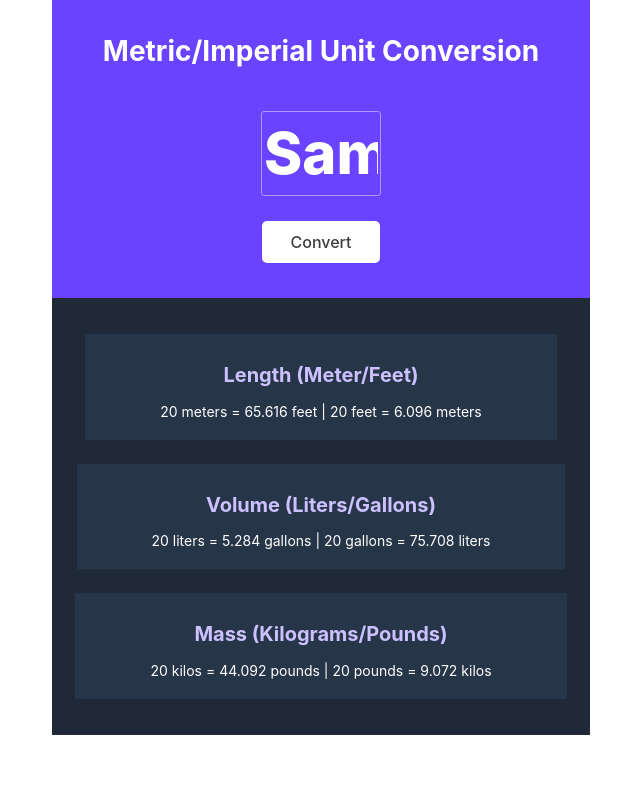
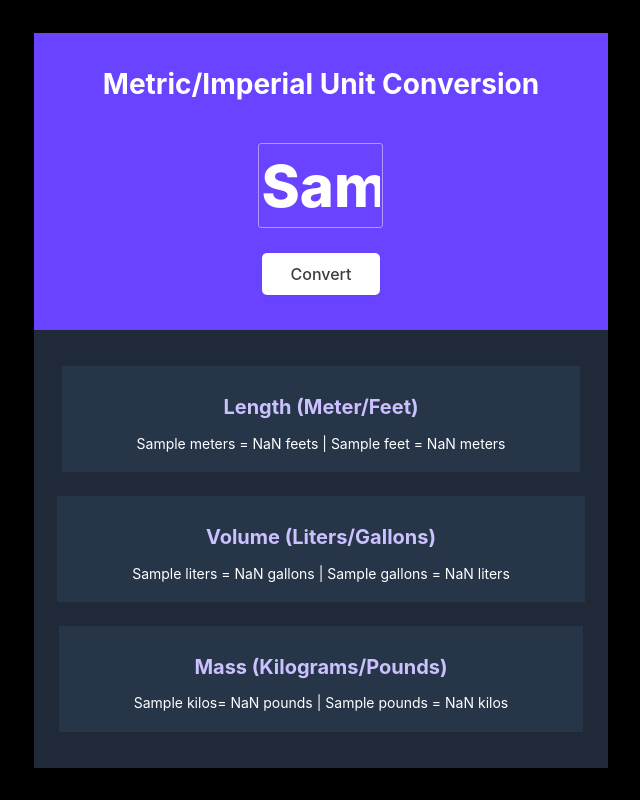
Before and after one commit to kumarmash/unit-converter, a website built with Vite: page index.html in a window 1280 px wide. Both pictures are taken after typing "Sample" into the empty fields and a click on the button "Convert". Shown: the whole page, without its empty margins (319-959 px from the left). Built offline with nearby package versions, Linux system fonts and the light colour scheme.

Commit message:
added finalized index.html, index.css, index.js

```diff
--- a/index.css
+++ b/index.css
@@ -1,17 +1,21 @@
 body {
   margin: 0;
+  max-height: 100vh;
   display: flex;
-    flex-direction: column;
   align-items: center;
   justify-content: center;
-    font-family: 'Inter';
+  font-family: "Inter";
   font-style: normal;
-    color: #FFFFFF    ;
-    min-width: 360px;
+  color: #ffffff;
+  /* min-width: 360px; */
+  background-color: black;
 }
+/* main {
+  margin: auto;
+} */
 
-.input-container{
-    background-color: #6943FF;
+.input-container {
+  background-color: #6943ff;
   display: flex;
   flex-direction: column;
   justify-content: center;
@@ -19,62 +23,64 @@ body {
   padding: 35px 50px;
 }
 
-h1{
-    color: #FFFFFF;
+h1 {
   font-size: 28px;
   margin-top: 0;
   text-align: center;
 }
 
 #input-el {
-    border: 1.5px solid #B295FF;
+  border: 1.5px solid #b295ff;
   border-radius: 3px;
-    background-color: #6943FF;
-    width: 120px;
+  background-color: #6943ff;
+  width: 125px;
   height: 85px;
-    color:   #FFFFFF;
   margin: 25px;
   font-size: 58px;
   font-weight: 800;
   text-align: center;
+  color: #ffffff;
 }
 
-#convert-btn{
-    color: #3D3D3D;
+#convert-btn {
+  color: #3d3d3d;
   font-weight: 500;
   font-size: 16px;
   width: 118px;
   height: 42px;
   box-shadow: 0px 1px 2px rgba(0, 0, 0, 0.05);
   border-radius: 5px;
-    background: #FFFFFF;
-    border: none ;
+  background: #ffffff;
+  border: none;
 }
 
-.output-container{
-background-color: #1F2937;
+.output-container {
+  background-color: #1f2937;
   display: flex;
   flex-direction: column;
   align-items: center;
   justify-content: center;
-gap:24px;
+  gap: 24px;
   padding: 36px 23px;
 }
 
 .converter {
   background-color: #273549;
-    gap:24px;
+  gap: 24px;
   padding: 30px 75px 20px 75px;
   margin: auto;
   text-align: center;
+  margin: 0;
 }
-h2{
-    color: #CCC1FF;
+h2 {
+  color: #ccc1ff;
   margin-top: 0;
   font-size: 20px;
 }
 
-#length-el ,#volume-el ,#mass-el {
+#length-el,
+#volume-el,
+#mass-el {
   margin-bottom: 0;
   font-size: 14px;
 }
--- a/index.html
+++ b/index.html
@@ -1,30 +1,31 @@
 <html>
-    <head><link rel="stylesheet" href="https://cdnjs.cloudflare.com/ajax/libs/normalize/8.0.1/normalize.css">
-        <link rel="stylesheet" href="index.css">
+  <head>
+    <link
+      rel="stylesheet"
+      href="https://cdnjs.cloudflare.com/ajax/libs/normalize/8.0.1/normalize.css"
+    />
+    <link rel="stylesheet" href="index.css" />
   </head>
   <body>
     <main>
-            <div class="input-container" >
-                <h1>Metric/Imperial Unit Conversion </h1>
-                <input type="text" id="input-el">
-                <button id="convert-btn" > Convert </button>
+        <div class="input-container">
+            <h1>Metric/Imperial Unit Conversion</h1>
+            <input type="text" id="input-el" />
+            <button id="convert-btn">Convert</button>
         </div>
-            <div class="output-container" >
+
+        <div class="output-container">
             <div class="converter">
-                     <h2> Length (Meter/Feet)</h2>
-                     <p id="length-el">20 meters = 65.616 feet
-                          | 20 feet = 6.096 meters</p>
+                <h2>Length (Meter/Feet)</h2>
+                <p id="length-el"></p>
             </div>
             <div class="converter">
-                     <h2> Volume (Liters/Gallons)</h2>
-                     <p id="volume-el">20 liters = 5.284 gallons
-                         | 20 gallons = 75.708 liters</p>
+                <h2>Volume (Liters/Gallons)</h2>
+                <p id="volume-el"></p>
             </div>
             <div class="converter">
                 <h2>Mass (Kilograms/Pounds)</h2>
-                     <p id="mass-el">20 kilos = 44.092 pounds | 20 pounds = 9.072 kilos
-
-                     </p>
+                <p id="mass-el"></p>
             </div>
         </div>
     </main>
--- a/index.js
+++ b/index.js
@@ -3,3 +3,41 @@
 1 liter = 0.264 gallon
 1 kilogram = 2.204 pound
 */
+
+const convertBtn = document.getElementById("convert-btn")
+const lengthEl = document.getElementById("length-el")
+const volumeEl = document.getElementById("volume-el")
+const massEl = document.getElementById("mass-el")
+const inputEl = document.getElementById("input-el")
+
+convertBtn.addEventListener("click", function () {
+  calculateLength()
+  calculateVolume()
+  calculateMass()
+})
+
+function calculateLength() {
+    lengthEl.textContent = `${inputEl.value} meters = ${(
+        inputEl.value * 3.281
+    ).toFixed(3)} feets |
+                                ${inputEl.value} feet = ${(
+        inputEl.value / 3.381
+    ).toFixed(3)} meters`
+}
+
+function calculateVolume() {
+    volumeEl.textContent = `${inputEl.value} liters = ${(
+        inputEl.value * 0.264
+    ).toFixed(3)} gallons |
+                                ${inputEl.value} gallons = ${(
+        inputEl.value / 0.264
+    ).toFixed(3)} liters`
+}
+function calculateMass() {
+    massEl.textContent = `${inputEl.value} kilos= ${(
+        inputEl.value * 2.204
+    ).toFixed(3)} pounds |
+                                ${inputEl.value} pounds = ${(
+        inputEl.value / 2.204
+    ).toFixed(3)} kilos`
+}
```
Lines whose indentation alone changed are shown as unchanged.
